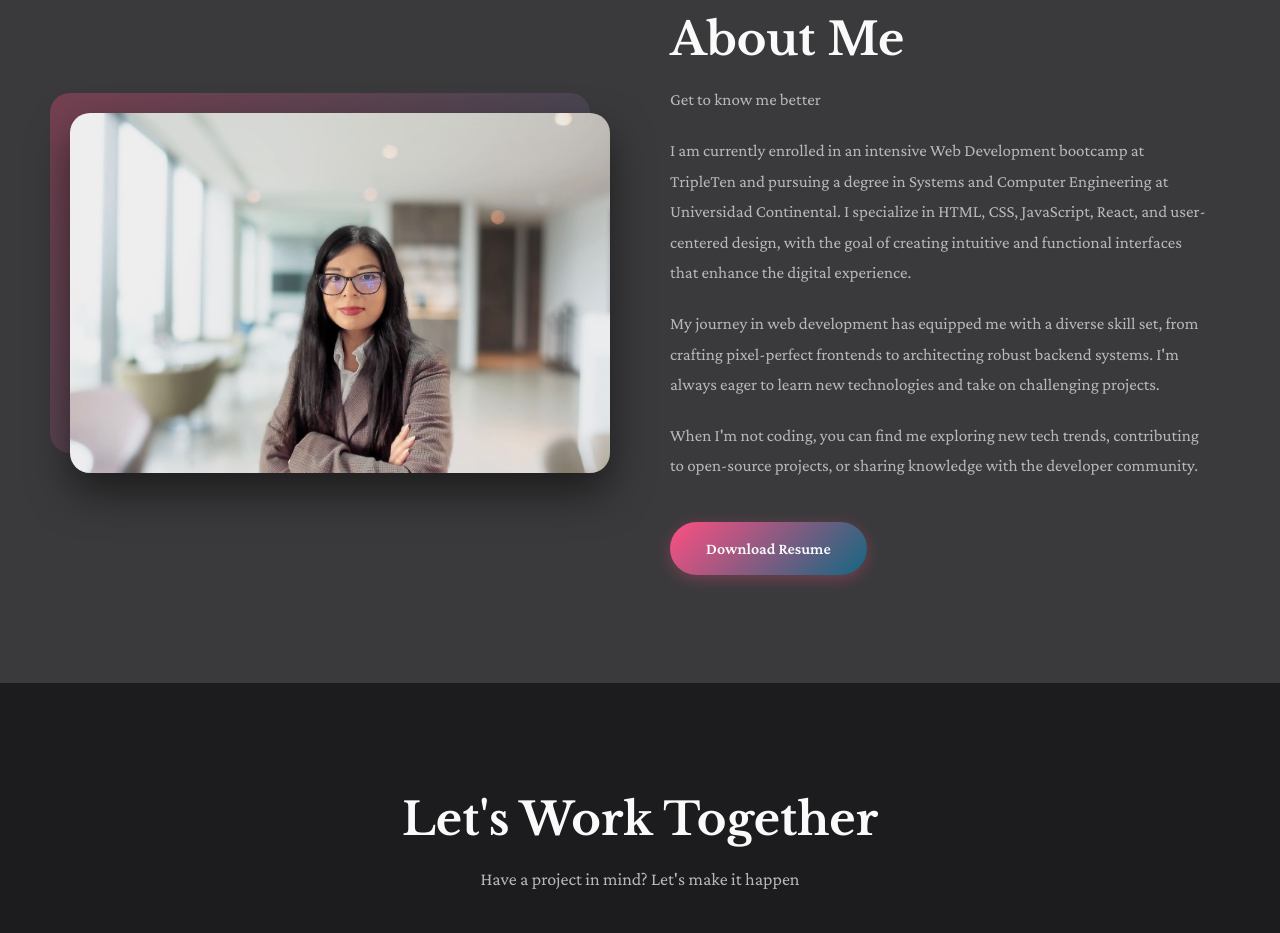
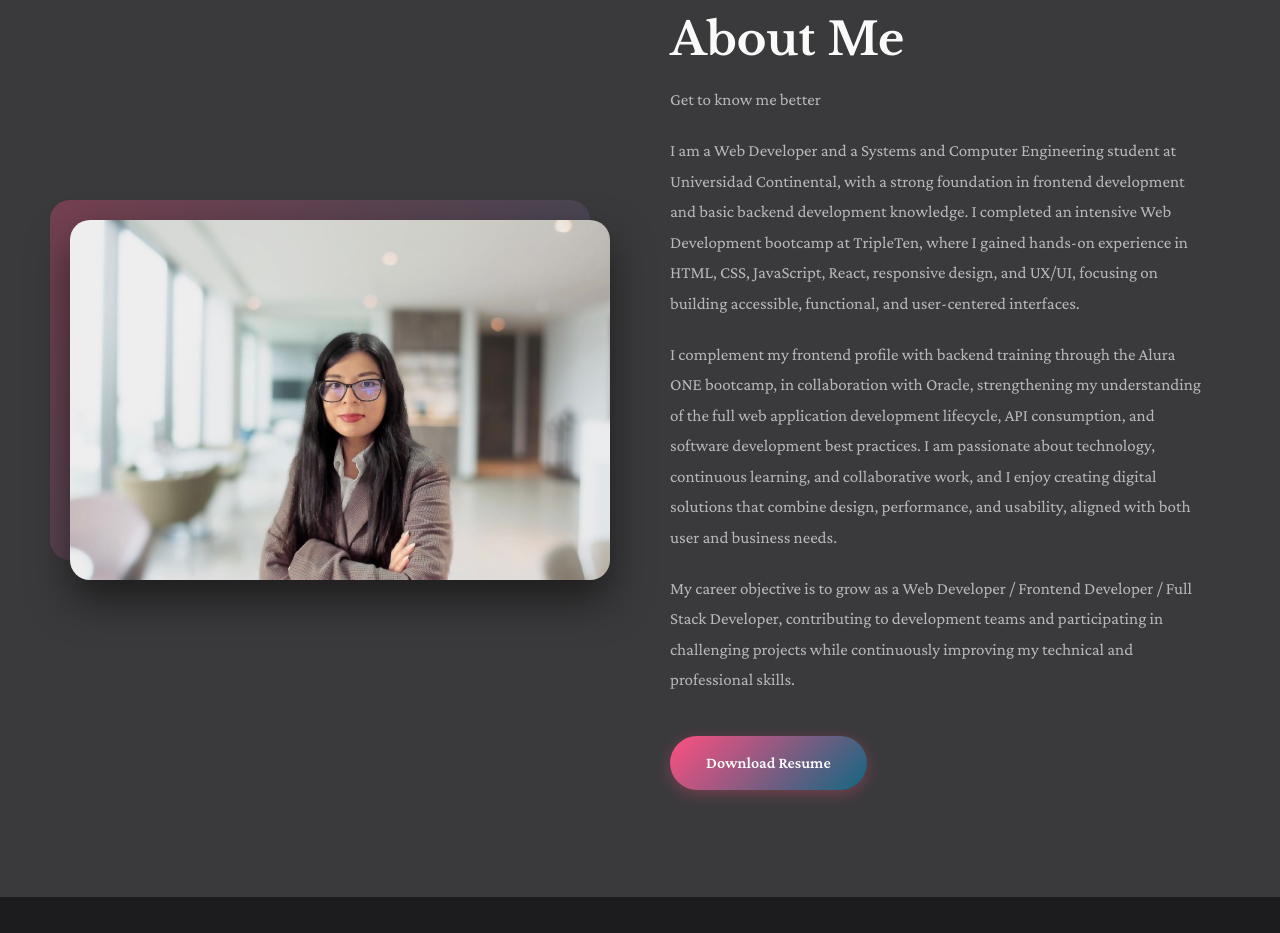
Before and after one commit to luuzuriaga/portfolio, a plain HTML site: page index.html in a window 1280 px wide. Shown: the part 2619-3552 px from the top of the page. Drawn offline with nearby package versions, Linux system fonts and the light colour scheme.

Commit message:
actualizacion

```diff
--- a/index.html
+++ b/index.html
@@ -229,17 +229,16 @@
               <h2 class="section-title">About Me</h2>
               <p class="section-subtitle">Get to know me better</p>
               <p>
-                I am currently enrolled in an intensive Web Development bootcamp at TripleTen and pursuing a degree in Systems and Computer Engineering at Universidad Continental. I specialize in HTML, CSS, JavaScript, React, and user-centered design, with the goal of creating intuitive and functional interfaces that enhance the digital experience.
+                I am a Web Developer and a Systems and Computer Engineering student at Universidad Continental, with a strong foundation in frontend development and basic backend development knowledge. I completed an intensive Web Development bootcamp at TripleTen, where I gained hands-on experience in HTML, CSS, JavaScript, React, responsive design, and UX/UI, focusing on building accessible, functional, and user-centered interfaces.
 
               </p>
               <p>
-                My journey in web development has equipped me with a diverse skill set, from crafting pixel-perfect
-                frontends to architecting robust backend systems. I'm always eager to learn new technologies and
-                take on challenging projects.
+I complement my frontend profile with backend training through the Alura ONE bootcamp, in collaboration with Oracle, strengthening my understanding of the full web application development lifecycle, API consumption, and software development best practices.
+
+I am passionate about technology, continuous learning, and collaborative work, and I enjoy creating digital solutions that combine design, performance, and usability, aligned with both user and business needs.
               </p>
               <p>
-                When I'm not coding, you can find me exploring new tech trends, contributing to open-source projects,
-                or sharing knowledge with the developer community.
+My career objective is to grow as a Web Developer / Frontend Developer / Full Stack Developer, contributing to development teams and participating in challenging projects while continuously improving my technical and professional skills.
               </p>
               <a href="docs/CV (2025).pdf" class="btn btn--primary">Download Resume</a>
             </div>
```
